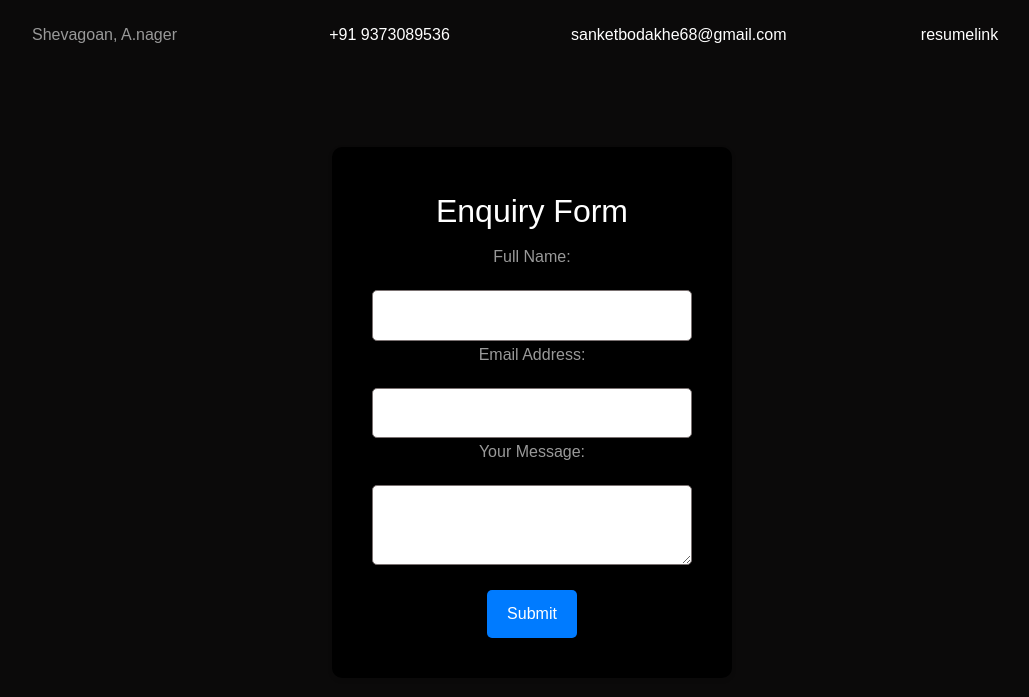
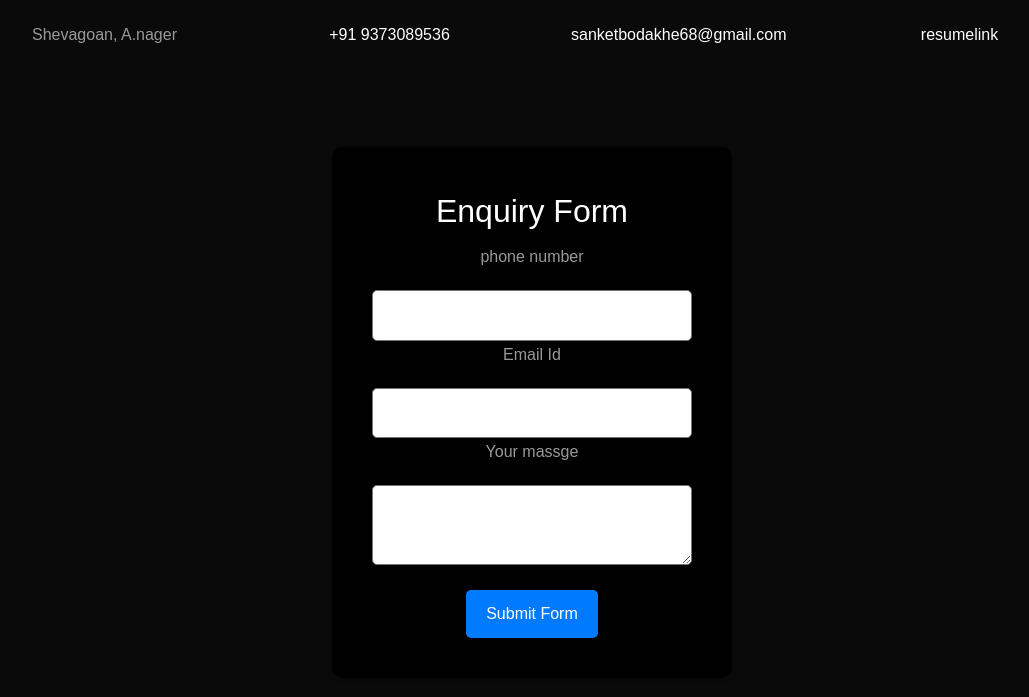
Before and after one commit to sanketbodakhe68/snaketport, a plain HTML site: page index.html in a window 1280 px wide. Shown: the part 3878-4575 px from the top of the page, without its empty margins (108-1137 px from the left). Drawn offline with Linux system fonts and the light colour scheme; files whose address does not match are found by name.

Commit message:
resolved merge conflict

```diff
--- a/index.html
+++ b/index.html
@@ -10,7 +10,7 @@
     <link rel="stylesheet" href="css/open-iconic-bootstrap.min.css">
     <link rel="stylesheet" href="css/animate.css">
 
-    <link rel="stylesheet" href="css/owl.carousel.min.css">
+    <link rel="stylesheet"git  href="css/owl.carousel.min.css">
     <link rel="stylesheet" href="css/owl.theme.default.min.css">
     <link rel="stylesheet" href="css/magnific-popup.css">
 
@@ -551,18 +551,27 @@
 
 					<div class="form-container">
 						<h2>Enquiry Form</h2>
-						<form action="submit-enquiry.php" method="POST">
-							<label for="name">Full Name:</label>
-							<input type="text" id="name" name="name" required>
+						<form action="https://api.web3forms.com/submit" method="POST">
 
-							<label for="email">Email Address:</label>
-							<input type="email" id="email" name="email" required>
+							<input type="hidden" name="access_key" value="6ecd4563-51ba-41b1-8603-96c5deeac3b6">
+							<label for="name">phone number</label>
+							<input type="number" name="name" required>
+							<label for="name">Email Id </label>
+							<input type="email" name="email" required>
+							<label for="name">Your massge</label>
+							<textarea name="message" required></textarea>
+							<input type="hidden" name="redirect" value="https://web3forms.com/success">
+							<button type="submit">Submit Form</button>
 
-							<label for="message">Your Message:</label>
-							<textarea id="message" name="message" rows="2" required></textarea>
-
-							<button type="submit">Submit</button>
-						</form>
+							<script>
+								document.querySelector('form').addEventListener('submit', function(e) {
+									const phone = document.getElementById('phone').value;
+									if (!/^\d{10}$/.test(phone)) {
+										alert('Please enter a valid 10-digit phone number.');
+										e.preventDefault(); // stop form from submitting
+									}
+								});
+								</script>
 					</div>
 
 					</div>
```
